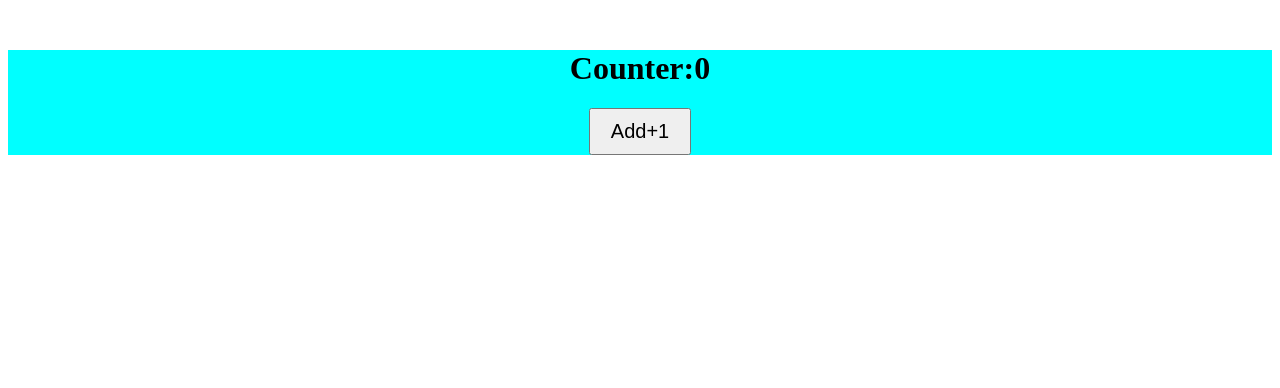
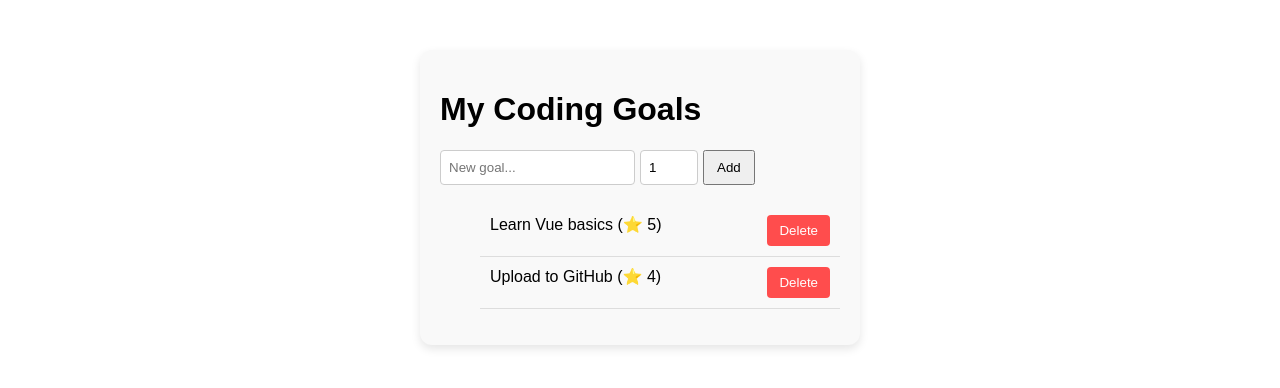
Before and after one commit to temesgen-teka4/VueMastery, a Vue app in the folder vueFirstPro/: page / in a window 1280 px wide. Shown: the top 388 px of the page. Built offline with nearby package versions, Linux system fonts and the light colour scheme.

Commit message:
Day 1: Added delete functionality and rating system

```diff
--- a/vueFirstPro/src/App.vue
+++ b/vueFirstPro/src/App.vue
@@ -1,29 +1,69 @@
 <script setup>
-import {ref} from 'vue'
+import { ref } from 'vue'
 
-const count = ref(0) // this is our rreactive varible
+const goals = ref([
+  { text: 'Learn Vue basics', rating: 5 },
+  { text: 'Upload to GitHub', rating: 4 }
+])
 
-function increment (){
-  count.value++ // Note :we must use .value in the script
- }
+const newGoalText = ref('')
+const newGoalRating = ref(1)
+
+function addGoal() {
+  if (newGoalText.value) {
+    goals.value.push({
+      text: newGoalText.value,
+      rating: newGoalRating.value
+    })
+    newGoalText.value = ''
+  }
+}
+
+function deleteGoal(index) {
+  goals.value.splice(index, 1)
+}
 </script>
 
 <template>
-  <div class ="container">
-  <h1> Counter:{{count}} </h1>
-  <button @click="increment">Add+1</button>
+  <div class="card">
+    <h1>My Coding Goals</h1>
+
+    <div class="input-group">
+      <input v-model="newGoalText" placeholder="New goal..." />
+      <input v-model.number="newGoalRating" type="number" min="1" max="5" />
+      <button @click="addGoal">Add</button>
+    </div>
+
+    <ul>
+      <li v-for="(goal, index) in goals" :key="index" class="goal-item">
+        <span>{{ goal.text }} (⭐ {{ goal.rating }})</span>
+        <button @click="deleteGoal(index)" class="del-btn">Delete</button>
+      </li>
+    </ul>
   </div>
 </template>
 
 <style scoped>
-.container{
-text-align:center;
-margin-top:50px;
-background-color:aqua
-}
-button{
-padding :10px 20px;
-font-size:20px;
+.card {
+  max-width: 400px;
+  margin: 50px auto;
+  padding: 20px;
+  background: #f9f9f9;
+  border-radius: 12px;
+  box-shadow: 0 4px 10px rgba(0,0,0,0.1);
+  font-family: sans-serif;
 }
 
+.input-group { display: flex; gap: 5px; margin-bottom: 20px; }
+
+.goal-item {
+  display: flex;
+  justify-content: space-between;
+  padding: 10px;
+  border-bottom: 1px solid #ddd;
+}
+
+.del-btn { background: #ff4d4d; color: white; border: none; border-radius: 4px; cursor: pointer; }
+input { padding: 8px; border: 1px solid #ccc; border-radius: 4px; }
+button { padding: 8px 12px; cursor: pointer; }
 </style>
```
